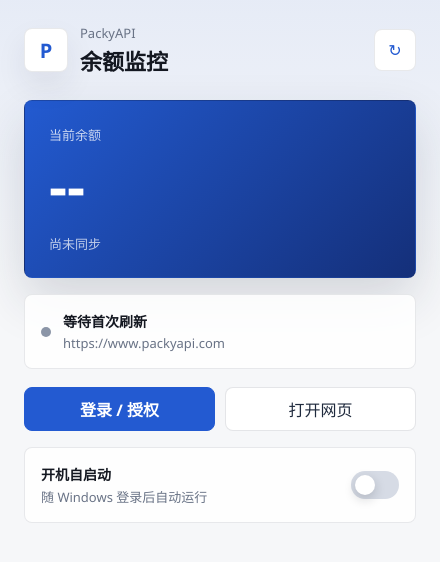
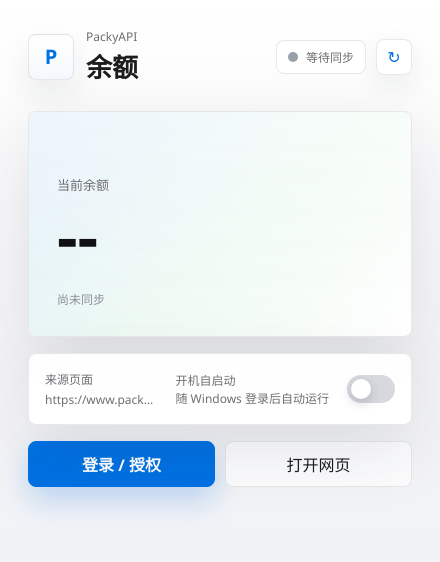
Before and after one commit to wu81313-lab/githubTest, an Electron app: page src/index.html in a window 440 px wide. Drawn offline with Linux system fonts and the light colour scheme; no server answers.

Commit message:
Refine UI with Apple-style balance dashboard

```diff
--- a/src/index.html
+++ b/src/index.html
@@ -17,26 +17,39 @@
           <div class="brand-mark">P</div>
           <div>
             <p class="eyebrow">PackyAPI</p>
-            <h1>余额监控</h1>
+            <h1>余额</h1>
           </div>
         </div>
-        <button class="icon-button" type="button" data-refresh title="刷新余额" aria-label="刷新余额">
-          <span>↻</span>
-        </button>
+        <div class="toolbar">
+          <span class="status-chip">
+            <span class="status-dot" data-status-dot data-status="idle"></span>
+            <span data-status-text>等待同步</span>
+          </span>
+          <button class="icon-button" type="button" data-refresh title="刷新余额" aria-label="刷新余额">
+            <span>↻</span>
+          </button>
+        </div>
       </section>
 
-      <section class="balance-panel" aria-live="polite">
+      <section class="balance-panel surface" aria-live="polite">
         <p class="panel-label">当前余额</p>
         <div class="balance-value" data-balance-value>--</div>
         <p class="balance-meta" data-balance-meta>尚未同步</p>
       </section>
 
-      <section class="status-row">
-        <span class="status-dot" data-status-dot data-status="idle"></span>
+      <section class="detail-panel surface">
         <div>
-          <p class="status-title" data-status-text>等待首次刷新</p>
+          <p class="detail-label">来源页面</p>
           <p class="source" data-source>https://www.packyapi.com</p>
         </div>
+        <div>
+          <p class="detail-label">开机自启动</p>
+          <p class="setting-copy">随 Windows 登录后自动运行</p>
+        </div>
+        <label class="switch">
+          <input type="checkbox" data-autostart>
+          <span></span>
+        </label>
       </section>
 
       <section class="actions">
@@ -47,17 +60,6 @@
           打开网页
         </button>
       </section>
-
-      <section class="setting-row">
-        <div>
-          <p class="setting-title">开机自启动</p>
-          <p class="setting-copy">随 Windows 登录后自动运行</p>
-        </div>
-        <label class="switch">
-          <input type="checkbox" data-autostart>
-          <span></span>
-        </label>
-      </section>
     </main>
     <script src="./renderer.js"></script>
   </body>
--- a/src/styles.css
+++ b/src/styles.css
@@ -1,8 +1,17 @@
 :root {
   color-scheme: light;
-  font-family: "Segoe UI", "Microsoft YaHei", Arial, sans-serif;
-  background: #f6f7f9;
-  color: #141821;
+  --text: #1d1d1f;
+  --muted: #6e6e73;
+  --quiet: #8a8f98;
+  --line: rgba(29, 29, 31, 0.1);
+  --surface: rgba(255, 255, 255, 0.78);
+  --surface-strong: rgba(255, 255, 255, 0.94);
+  --accent: #0071e3;
+  --accent-dark: #0057b8;
+  --shadow: 0 24px 70px rgba(28, 35, 48, 0.12);
+  font-family: "Segoe UI", "Microsoft YaHei UI", "Microsoft YaHei", Arial, sans-serif;
+  background: #f5f5f7;
+  color: var(--text);
 }
 
 * {
@@ -13,8 +22,8 @@
   margin: 0;
   min-height: 100vh;
   background:
-    linear-gradient(180deg, rgba(44, 99, 214, 0.08), transparent 34%),
-    #f6f7f9;
+    linear-gradient(180deg, #ffffff 0%, #f5f5f7 42%, #eceff5 100%);
+  overflow: hidden;
 }
 
 button,
@@ -25,14 +34,15 @@
 .app {
   width: min(100vw, 440px);
   min-height: 100vh;
-  padding: 24px;
+  padding: 28px;
 }
 
 .hero {
   display: flex;
   align-items: center;
   justify-content: space-between;
-  margin-bottom: 24px;
+  gap: 16px;
+  margin-bottom: 26px;
 }
 
 .brand {
@@ -43,51 +53,84 @@
 
 .brand-mark {
   display: grid;
-  width: 44px;
-  height: 44px;
+  width: 46px;
+  height: 46px;
   place-items: center;
-  border: 1px solid rgba(33, 43, 65, 0.1);
+  border: 1px solid var(--line);
   border-radius: 8px;
-  background: #ffffff;
-  color: #235ad1;
+  background:
+    linear-gradient(180deg, rgba(255, 255, 255, 0.92), rgba(244, 247, 252, 0.92)),
+    #ffffff;
+  color: var(--accent);
   font-size: 20px;
   font-weight: 700;
-  box-shadow: 0 14px 30px rgba(32, 42, 68, 0.08);
+  box-shadow: 0 14px 32px rgba(28, 35, 48, 0.08);
 }
 
 .eyebrow,
 .panel-label,
 .balance-meta,
 .source,
+.detail-label,
 .setting-copy {
   margin: 0;
-  color: #697386;
-  font-size: 13px;
+  color: var(--muted);
+  font-size: 12px;
+  letter-spacing: 0;
 }
 
 h1 {
   margin: 2px 0 0;
-  color: #141821;
-  font-size: 22px;
-  font-weight: 700;
+  color: var(--text);
+  font-size: 26px;
+  font-weight: 760;
   letter-spacing: 0;
+}
+
+.toolbar {
+  display: inline-flex;
+  align-items: center;
+  gap: 10px;
+}
+
+.status-chip {
+  display: inline-flex;
+  align-items: center;
+  max-width: 142px;
+  min-height: 34px;
+  gap: 8px;
+  padding: 0 11px;
+  border: 1px solid var(--line);
+  border-radius: 8px;
+  background: var(--surface);
+  color: var(--muted);
+  font-size: 12px;
+  white-space: nowrap;
+  backdrop-filter: blur(18px);
+}
+
+.status-chip span:last-child {
+  overflow: hidden;
+  text-overflow: ellipsis;
 }
 
 .icon-button {
   display: grid;
-  width: 42px;
-  height: 42px;
+  width: 36px;
+  height: 36px;
   place-items: center;
-  border: 1px solid rgba(33, 43, 65, 0.1);
+  border: 1px solid var(--line);
   border-radius: 8px;
-  background: #ffffff;
-  color: #235ad1;
+  background: var(--surface-strong);
+  color: var(--accent);
   cursor: pointer;
-  transition: transform 160ms ease, border-color 160ms ease, opacity 160ms ease;
+  box-shadow: 0 10px 28px rgba(28, 35, 48, 0.08);
+  transition: transform 160ms ease, border-color 160ms ease, opacity 160ms ease, background 160ms ease;
 }
 
 .icon-button:hover {
-  border-color: rgba(35, 90, 209, 0.32);
+  border-color: rgba(0, 113, 227, 0.34);
+  background: #ffffff;
   transform: translateY(-1px);
 }
 
@@ -100,44 +143,64 @@
   animation: spin 880ms linear infinite;
 }
 
+.surface {
+  border: 1px solid var(--line);
+  border-radius: 8px;
+  background: var(--surface-strong);
+  box-shadow: var(--shadow);
+  backdrop-filter: blur(24px);
+}
+
 .balance-panel {
-  padding: 24px;
-  border: 1px solid rgba(33, 43, 65, 0.1);
-  border-radius: 8px;
+  position: relative;
+  min-height: 226px;
+  padding: 28px;
+  display: flex;
+  flex-direction: column;
+  justify-content: flex-end;
+  overflow: hidden;
+  color: var(--text);
+}
+
+.balance-panel::before {
+  content: "";
+  position: absolute;
+  inset: 0;
   background:
-    linear-gradient(135deg, rgba(35, 90, 209, 0.96), rgba(20, 45, 118, 0.96)),
-    #235ad1;
-  color: #ffffff;
-  box-shadow: 0 22px 50px rgba(32, 42, 68, 0.16);
+    linear-gradient(180deg, rgba(255, 255, 255, 0.48), rgba(255, 255, 255, 0)),
+    linear-gradient(135deg, rgba(0, 113, 227, 0.13), rgba(52, 199, 89, 0.08) 58%, rgba(255, 255, 255, 0));
+  pointer-events: none;
 }
 
 .balance-panel .panel-label {
-  color: rgba(255, 255, 255, 0.76);
+  position: relative;
+  color: var(--muted);
+  font-size: 13px;
 }
 
 .balance-value {
-  min-height: 78px;
-  margin-top: 12px;
-  font-size: 56px;
+  position: relative;
+  min-height: 88px;
+  margin-top: 8px;
+  color: #111114;
+  font-size: 64px;
   line-height: 1.05;
-  font-weight: 750;
+  font-weight: 780;
   letter-spacing: 0;
 }
 
 .balance-meta {
-  color: rgba(255, 255, 255, 0.72);
+  position: relative;
+  color: var(--quiet);
 }
 
-.status-row,
-.setting-row {
-  display: flex;
+.detail-panel {
+  display: grid;
+  grid-template-columns: minmax(0, 1fr) auto auto;
   align-items: center;
-  gap: 12px;
+  gap: 18px;
   margin-top: 16px;
   padding: 16px;
-  border: 1px solid rgba(33, 43, 65, 0.1);
-  border-radius: 8px;
-  background: rgba(255, 255, 255, 0.86);
 }
 
 .status-dot {
@@ -145,35 +208,28 @@
   height: 10px;
   flex: 0 0 auto;
   border-radius: 999px;
-  background: #8b95a7;
+  background: #9aa0aa;
 }
 
 .status-dot[data-status="ready"] {
-  background: #1c9b63;
-  box-shadow: 0 0 0 5px rgba(28, 155, 99, 0.12);
+  background: #34c759;
+  box-shadow: 0 0 0 5px rgba(52, 199, 89, 0.13);
 }
 
 .status-dot[data-status="loading"] {
-  background: #235ad1;
-  box-shadow: 0 0 0 5px rgba(35, 90, 209, 0.12);
+  background: var(--accent);
+  box-shadow: 0 0 0 5px rgba(0, 113, 227, 0.13);
 }
 
 .status-dot[data-status="needs-login"],
 .status-dot[data-status="error"] {
-  background: #d64545;
-  box-shadow: 0 0 0 5px rgba(214, 69, 69, 0.12);
-}
-
-.status-title,
-.setting-title {
-  margin: 0 0 3px;
-  color: #141821;
-  font-size: 14px;
-  font-weight: 650;
+  background: #ff3b30;
+  box-shadow: 0 0 0 5px rgba(255, 59, 48, 0.13);
 }
 
 .source {
-  max-width: 340px;
+  max-width: 190px;
+  margin-top: 3px;
   overflow: hidden;
   text-overflow: ellipsis;
   white-space: nowrap;
@@ -183,37 +239,34 @@
   display: grid;
   grid-template-columns: 1fr 1fr;
   gap: 10px;
-  margin-top: 18px;
+  margin-top: 16px;
 }
 
 .primary-button,
 .secondary-button {
-  min-height: 44px;
+  min-height: 46px;
   border-radius: 8px;
   cursor: pointer;
-  transition: transform 160ms ease, border-color 160ms ease, background 160ms ease;
+  transition: transform 160ms ease, border-color 160ms ease, background 160ms ease, box-shadow 160ms ease;
 }
 
 .primary-button {
-  border: 1px solid #235ad1;
-  background: #235ad1;
+  border: 1px solid var(--accent);
+  background: var(--accent);
   color: #ffffff;
-  font-weight: 650;
+  font-weight: 680;
+  box-shadow: 0 14px 30px rgba(0, 113, 227, 0.22);
 }
 
 .secondary-button {
-  border: 1px solid rgba(33, 43, 65, 0.12);
-  background: #ffffff;
-  color: #1f2a3d;
+  border: 1px solid var(--line);
+  background: rgba(255, 255, 255, 0.82);
+  color: var(--text);
 }
 
 .primary-button:hover,
 .secondary-button:hover {
   transform: translateY(-1px);
-}
-
-.setting-row {
-  justify-content: space-between;
 }
 
 .switch {
@@ -232,7 +285,7 @@
   width: 100%;
   height: 100%;
   border-radius: 999px;
-  background: #d6dbe5;
+  background: #d7d9df;
   cursor: pointer;
   transition: background 160ms ease;
 }
@@ -246,12 +299,12 @@
   height: 20px;
   border-radius: 50%;
   background: #ffffff;
-  box-shadow: 0 4px 12px rgba(20, 24, 33, 0.2);
+  box-shadow: 0 4px 12px rgba(28, 35, 48, 0.2);
   transition: transform 160ms ease;
 }
 
 .switch input:checked + span {
-  background: #235ad1;
+  background: #34c759;
 }
 
 .switch input:checked + span::after {
```
